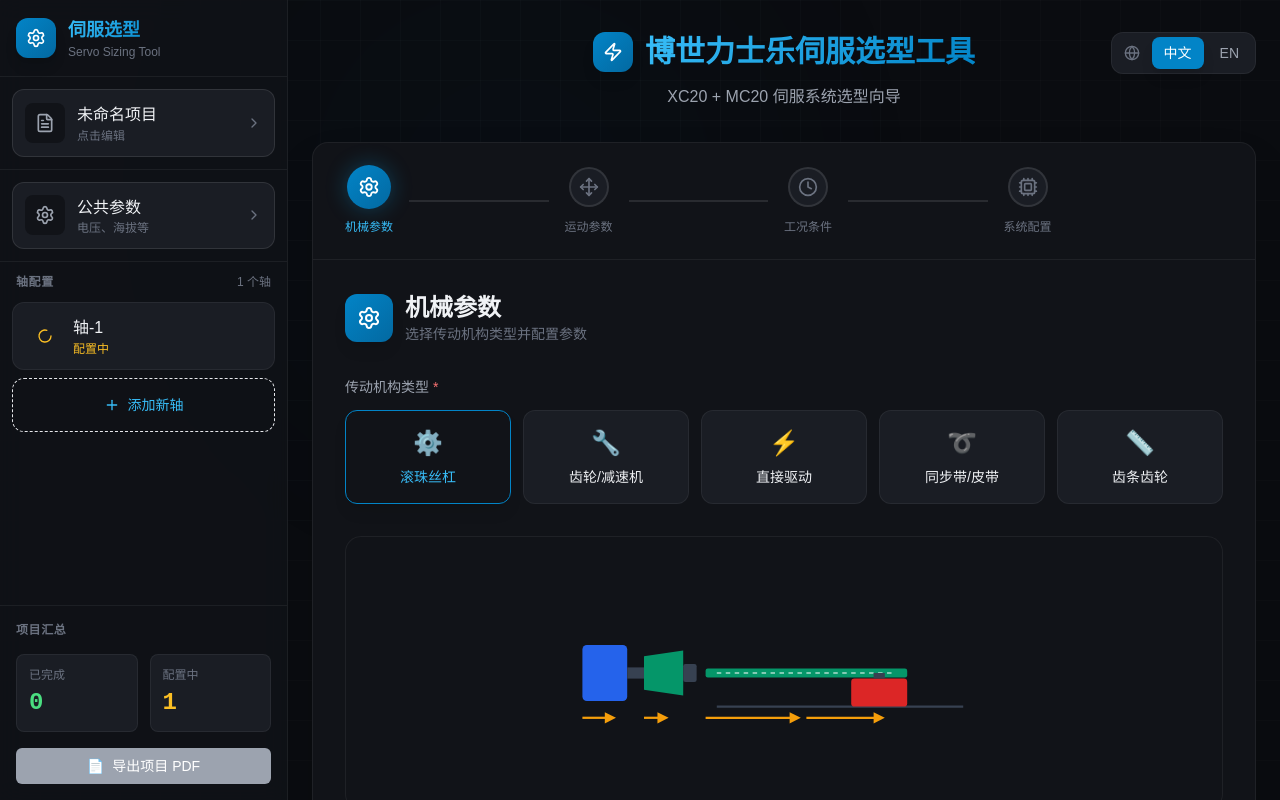
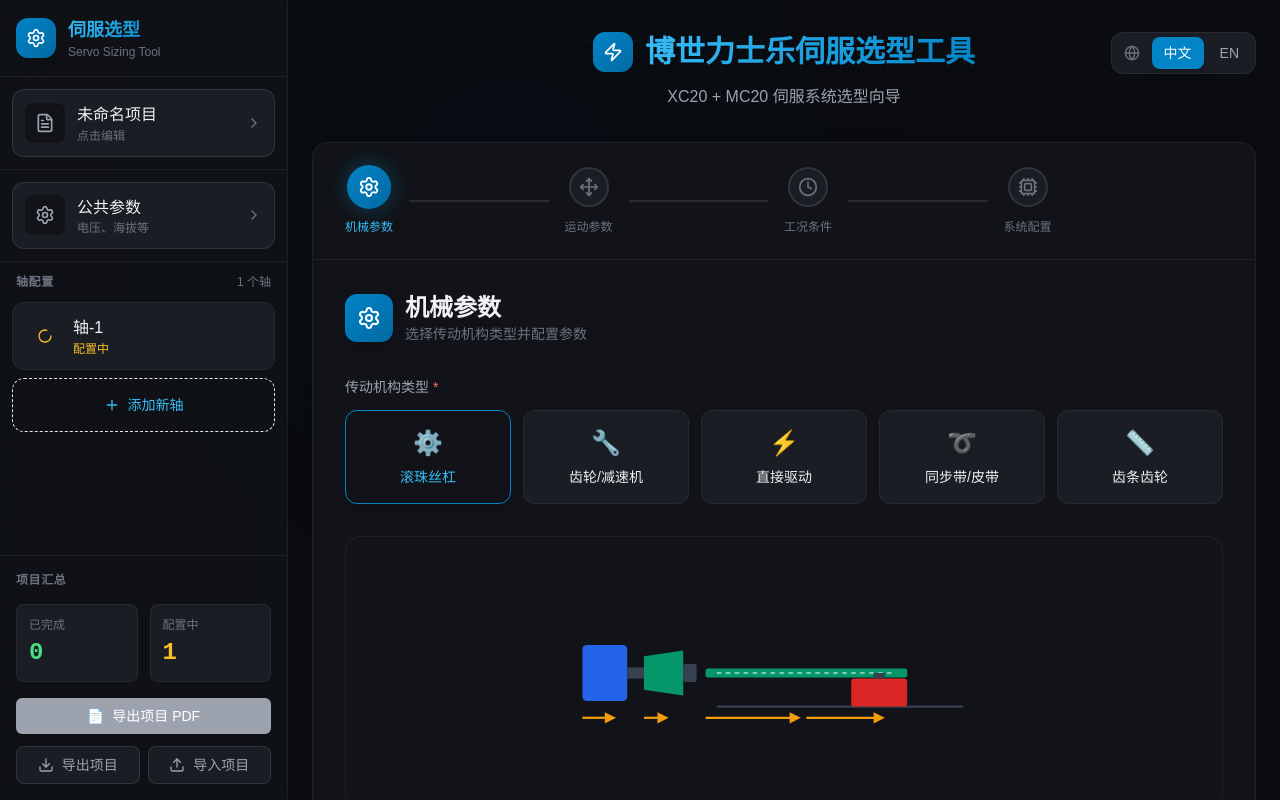
Before and after one commit to barzoo/servo-selector, a Next.js app: page / in a window 1280 px wide. Shown: the top 800 px of the page. Built offline with nearby package versions, Linux system fonts and the light colour scheme.

Commit message:
refactor: move export/import buttons to left sidebar

```diff
--- a/src/components/wizard/AxisSidebar.tsx
+++ b/src/components/wizard/AxisSidebar.tsx
@@ -1,9 +1,12 @@
 'use client';
 
-import { Plus, FileText, Settings, ChevronRight, Download } from 'lucide-react';
-import { useTranslations } from 'next-intl';
+import { Plus, FileText, Settings, ChevronRight, Download, Upload } from 'lucide-react';
+import { useTranslations, useLocale } from 'next-intl';
 import { AxisSidebarItem } from './AxisSidebarItem';
 import { ProjectPdfExport } from './ProjectPdfExport';
+import { ExportDialog } from '@/components/project-data/ExportDialog';
+import { ImportDialog } from '@/components/project-data/ImportDialog';
+import { useState } from 'react';
 import type { Project } from '@/types';
 
 interface AxisSidebarProps {
@@ -36,6 +39,9 @@
   onOpenCommonParams,
 }: AxisSidebarProps) {
   const t = useTranslations('sidebar');
+  const resultT = useTranslations('result');
+  const [showExportDialog, setShowExportDialog] = useState(false);
+  const [showImportDialog, setShowImportDialog] = useState(false);
   const completedCount = project.axes.filter((a) => a.status === 'COMPLETED').length;
   const configCount = project.axes.filter((a) => a.status === 'CONFIGURING').length;
 
@@ -180,6 +186,36 @@
         </div>
 
         <ProjectPdfExport project={project} />
+
+        {/* Export/Import Buttons */}
+        <div className="grid grid-cols-2 gap-2 mt-3">
+          <button
+            onClick={() => setShowExportDialog(true)}
+            className="flex items-center justify-center gap-2 px-3 py-2 text-sm font-medium text-[var(--foreground-secondary)] bg-[var(--background-tertiary)] border border-[var(--border-default)] rounded-lg hover:bg-[var(--background-elevated)] hover:border-[var(--border-hover)] transition-all duration-200"
+            title={resultT('exportProject')}
+          >
+            <Download className="w-4 h-4" />
+            <span className="hidden lg:inline">{resultT('exportProject')}</span>
+          </button>
+
+          <button
+            onClick={() => setShowImportDialog(true)}
+            className="flex items-center justify-center gap-2 px-3 py-2 text-sm font-medium text-[var(--foreground-secondary)] bg-[var(--background-tertiary)] border border-[var(--border-default)] rounded-lg hover:bg-[var(--background-elevated)] hover:border-[var(--border-hover)] transition-all duration-200"
+            title={resultT('importProject')}
+          >
+            <Upload className="w-4 h-4" />
+            <span className="hidden lg:inline">{resultT('importProject')}</span>
+          </button>
+        </div>
+
+        <ExportDialog
+          isOpen={showExportDialog}
+          onClose={() => setShowExportDialog(false)}
+        />
+        <ImportDialog
+          isOpen={showImportDialog}
+          onClose={() => setShowImportDialog(false)}
+        />
       </div>
     </div>
   );
--- a/src/components/wizard/steps/ResultStep.tsx
+++ b/src/components/wizard/steps/ResultStep.tsx
@@ -7,8 +7,6 @@
 import { SystemSummary, findMotor, findDrive, buildSummaryItems } from '../SystemSummary';
 import { PdfExportButton } from '../PdfExportButton';
 import { SaveToBasketMenu } from '../SaveToBasketMenu';
-import { ExportDialog } from '@/components/project-data/ExportDialog';
-import { ImportDialog } from '@/components/project-data/ImportDialog';
 import {
   Trophy,
   AlertTriangle,
@@ -25,9 +23,7 @@
   TrendingUp,
   ChevronRight,
   ChevronUp,
-  ChevronDown,
-  Download,
-  Upload
+  ChevronDown
 } from 'lucide-react';
 
 export function ResultStep() {
@@ -39,8 +35,6 @@
   const [selectedMotorIndex, setSelectedMotorIndex] = useState(0);
   const [showSaveMenu, setShowSaveMenu] = useState(false);
   const [isSaved, setIsSaved] = useState(false);
-  const [showExportDialog, setShowExportDialog] = useState(false);
-  const [showImportDialog, setShowImportDialog] = useState(false);
   const saveButtonRef = useRef<HTMLButtonElement>(null);
 
 
@@ -412,36 +406,9 @@
             />
           </div>
 
-          <button
-            onClick={() => setShowExportDialog(true)}
-            className="btn btn-secondary"
-            title={t('exportProject')}
-          >
-            <Download className="w-4 h-4" />
-            {t('exportProject')}
-          </button>
-
-          <button
-            onClick={() => setShowImportDialog(true)}
-            className="btn btn-secondary"
-            title={t('importProject')}
-          >
-            <Upload className="w-4 h-4" />
-            {t('importProject')}
-          </button>
-
           <PdfExportButton disabled={!config} />
         </div>
       </div>
-
-      <ExportDialog
-        isOpen={showExportDialog}
-        onClose={() => setShowExportDialog(false)}
-      />
-      <ImportDialog
-        isOpen={showImportDialog}
-        onClose={() => setShowImportDialog(false)}
-      />
     </div>
   );
 }
--- a/src/data/cables.json
+++ b/src/data/cables.json
@@ -1,7 +1,7 @@
 {
   "_metadata": {
     "version": "1.0.0",
-    "generatedAt": "2026-03-08T13:57:34.571Z",
+    "generatedAt": "2026-03-08T14:03:47.169Z",
     "sources": [
       {
         "file": "docs/data/MC20_电机技术参数.csv",
--- a/src/data/drives.json
+++ b/src/data/drives.json
@@ -1,7 +1,7 @@
 {
   "_metadata": {
     "version": "1.0.0",
-    "generatedAt": "2026-03-08T13:57:34.571Z",
+    "generatedAt": "2026-03-08T14:03:47.169Z",
     "sources": [
       {
         "file": "docs/data/MC20_电机技术参数.csv",
```
Also changed, not shown: src/data/motors.json.
